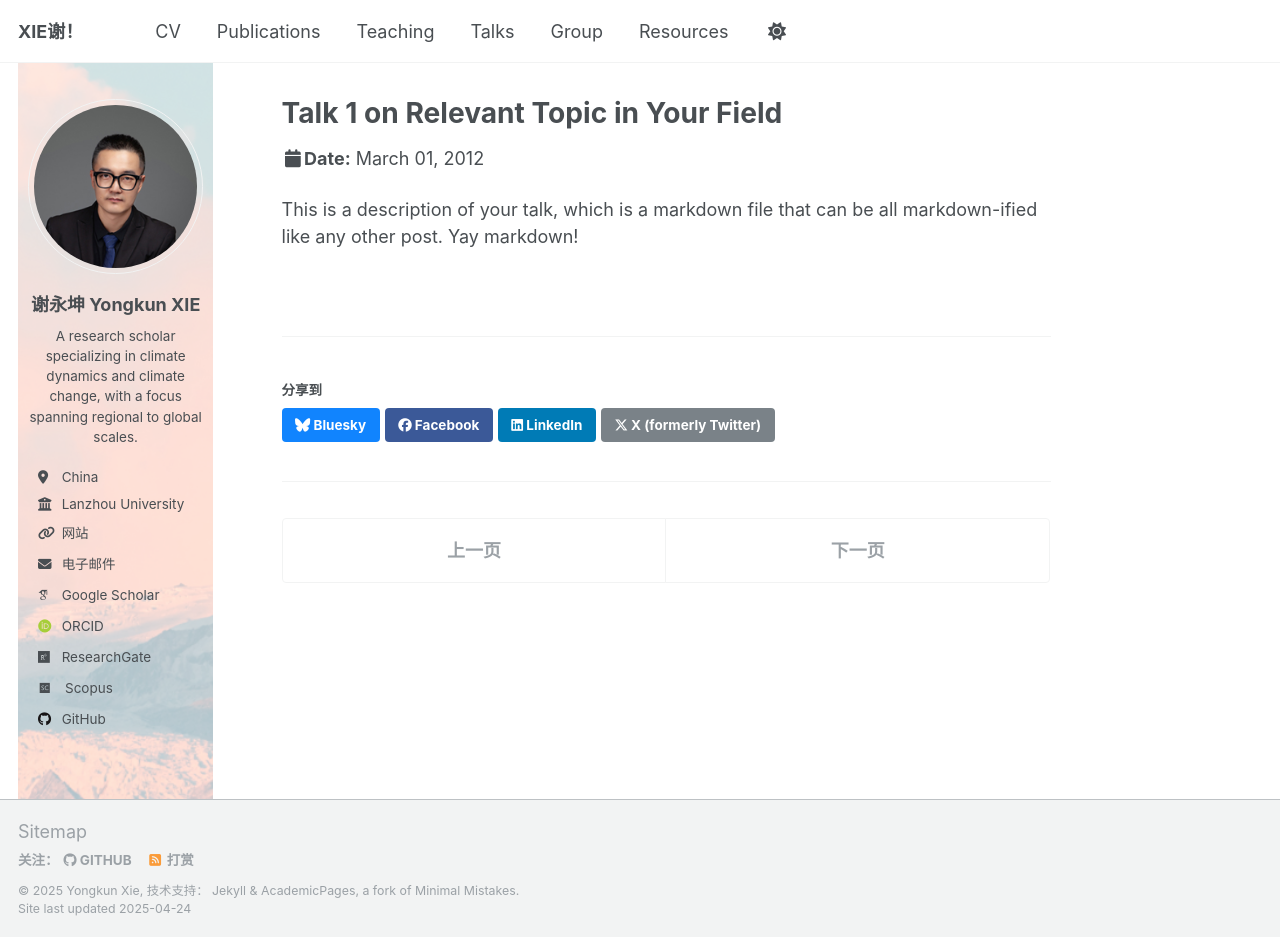
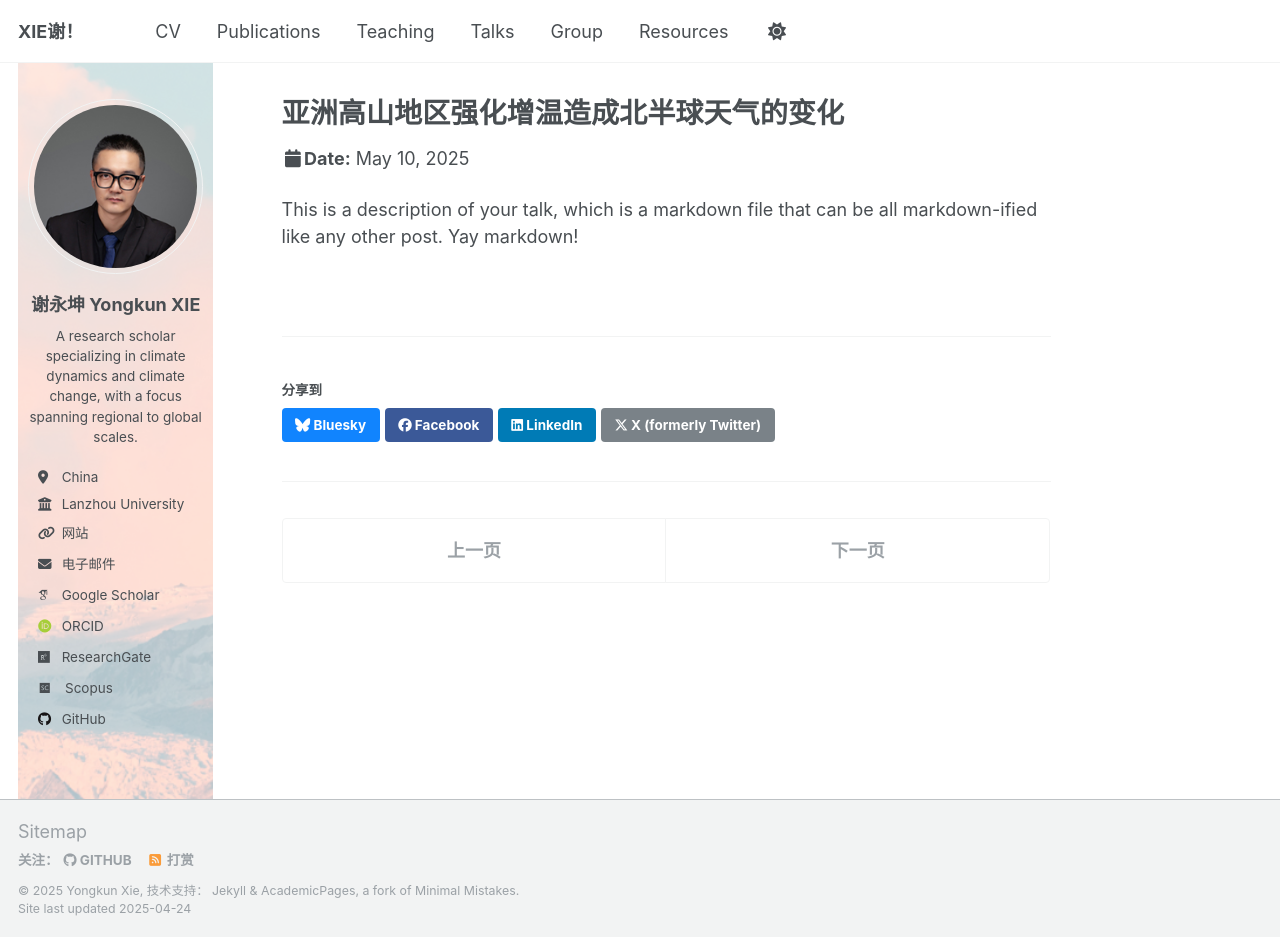
Before and after one commit to yongkunxie/yongkunxie.github.io, a Jekyll site: the page built from _talks/2025-05-10-Hefei.md, in a window 1280 px wide and 937 px high. Built offline with Jekyll 4.4.1, drawn with Linux system fonts in a browser that asks for light colours; some web fonts are replaced.

Commit message:
Update and rename 2012-03-01-talk-1.md to 2025-05-10-Hefei.md

```diff
--- a/_talks/2012-03-01-talk-1.md
+++ b/_talks/2025-05-10-Hefei.md
@@ -1,11 +1,11 @@
 ---
-title: "Talk 1 on Relevant Topic in Your Field"
+title: "亚洲高山地区强化增温造成北半球天气的变化"
 collection: talks
 type: "Talk"
-permalink: /talks/2012-03-01-talk-1
+permalink: /talks/2025-05-10-Hefei
 venue: "UC San Francisco, Department of Testing"
-date: 2012-03-01
-location: "San Francisco, CA, USA"
+date: 2025-05-10
+location: "合肥, 安徽省, 中国"
 ---
 
 This is a description of your talk, which is a markdown file that can be all markdown-ified like any other post. Yay markdown!
```
